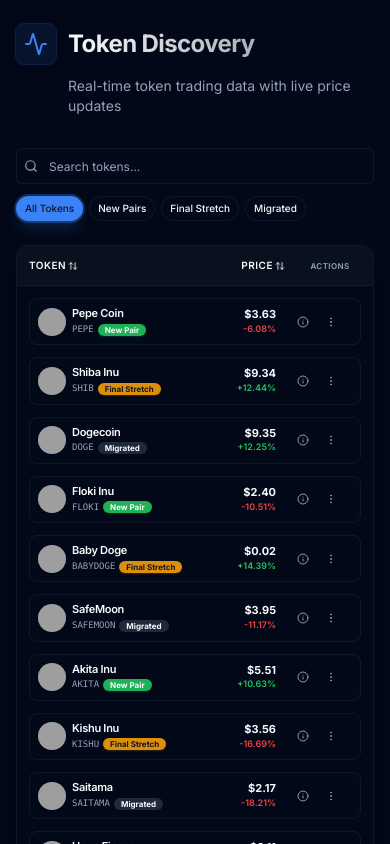
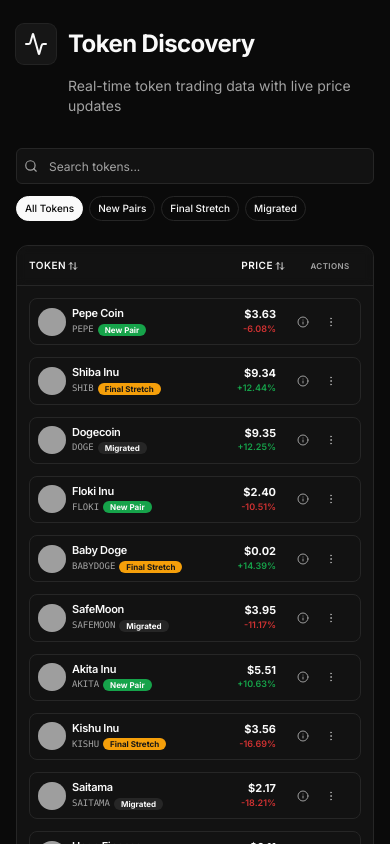
Before and after one commit to jana-1729/token-trading-table, a Next.js app: page / in a window 390 px wide. Shown: the top 844 px of the page. Built offline with nearby package versions, Linux system fonts and the light colour scheme; grey boxes are pictures that could not be loaded.

Commit message:
Refactor color variables in globals.css for improved accessibility and consistency. Update TokenDiscovery, TokenFilters, TokenTable, and related components to utilize new color schemes and enhance UI responsiveness. Adjust badge and table styles for better interaction and visibility.

```diff
--- a/app/globals.css
+++ b/app/globals.css
@@ -4,29 +4,29 @@
 
 @layer base {
   :root {
-    --background: 222.2 84% 4.9%;
-    --foreground: 210 40% 98%;
-    --card: 224 71% 6%;
-    --card-foreground: 210 40% 98%;
-    --popover: 224 71% 6%;
-    --popover-foreground: 210 40% 98%;
-    --primary: 217.2 91.2% 59.8%;
-    --primary-foreground: 222.2 47.4% 11.2%;
-    --secondary: 217.2 32.6% 17.5%;
-    --secondary-foreground: 210 40% 98%;
-    --muted: 217.2 32.6% 17.5%;
-    --muted-foreground: 215 20.2% 65.1%;
-    --accent: 217.2 32.6% 17.5%;
-    --accent-foreground: 210 40% 98%;
-    --destructive: 0 84.2% 60.2%;
-    --destructive-foreground: 210 40% 98%;
-    --border: 217.2 32.6% 17.5%;
-    --input: 217.2 32.6% 17.5%;
-    --ring: 224.3 76.3% 48%;
-    --success: 142.1 70.6% 45.3%;
-    --success-foreground: 210 40% 98%;
+    --background: 0 0% 3.9%;
+    --foreground: 0 0% 98%;
+    --card: 0 0% 7%;
+    --card-foreground: 0 0% 98%;
+    --popover: 0 0% 7%;
+    --popover-foreground: 0 0% 98%;
+    --primary: 0 0% 98%;
+    --primary-foreground: 0 0% 9%;
+    --secondary: 0 0% 14.9%;
+    --secondary-foreground: 0 0% 98%;
+    --muted: 0 0% 14.9%;
+    --muted-foreground: 0 0% 63.9%;
+    --accent: 0 0% 14.9%;
+    --accent-foreground: 0 0% 98%;
+    --destructive: 0 62.8% 50.6%;
+    --destructive-foreground: 0 0% 98%;
+    --border: 0 0% 14.9%;
+    --input: 0 0% 14.9%;
+    --ring: 0 0% 83.1%;
+    --success: 142.1 76.2% 36.3%;
+    --success-foreground: 0 0% 98%;
     --warning: 38 92% 50%;
-    --warning-foreground: 222.2 47.4% 11.2%;
+    --warning-foreground: 0 0% 9%;
     --radius: 0.5rem;
   }
 }
--- a/components/TokenDiscovery.tsx
+++ b/components/TokenDiscovery.tsx
@@ -40,11 +40,11 @@ export function TokenDiscovery() {
           {/* Header */}
           <header className="mb-8 sm:mb-10 lg:mb-12">
             <div className="flex items-center gap-3 mb-3">
-              <div className="p-2 rounded-lg bg-primary/10 ring-1 ring-primary/20">
-                <Activity className="w-6 h-6 sm:w-7 sm:h-7 text-primary" />
+              <div className="p-2 rounded-lg bg-foreground/5 ring-1 ring-foreground/10">
+                <Activity className="w-6 h-6 sm:w-7 sm:h-7 text-foreground" />
               </div>
               <div>
-                <h1 className="text-2xl sm:text-3xl lg:text-4xl font-bold bg-gradient-to-r from-foreground to-foreground/70 bg-clip-text text-transparent">
+                <h1 className="text-2xl sm:text-3xl lg:text-4xl font-bold text-foreground">
                   Token Discovery
                 </h1>
               </div>
--- a/components/tokens/TokenFilters.tsx
+++ b/components/tokens/TokenFilters.tsx
@@ -31,19 +31,19 @@ export const TokenFilters = React.memo(
       <div className="space-y-3 sm:space-y-4 md:space-y-5">
         {/* Search */}
         <div className="relative group">
-          <Search className="absolute left-2 sm:left-3 top-1/2 -translate-y-1/2 w-3.5 h-3.5 sm:w-4 sm:h-4 text-muted-foreground group-focus-within:text-primary transition-colors" />
+          <Search className="absolute left-2 sm:left-3 top-1/2 -translate-y-1/2 w-3.5 h-3.5 sm:w-4 sm:h-4 text-muted-foreground group-focus-within:text-foreground transition-colors" />
           <Input
             type="text"
             placeholder="Search tokens..."
             value={searchQuery}
             onChange={(e) => onSearchChange(e.target.value)}
-            className="pl-8 sm:pl-10 pr-8 sm:pr-10 h-9 sm:h-10 md:h-11 text-xs sm:text-sm bg-card/50 border-border/50 focus:bg-card transition-colors"
+            className="pl-8 sm:pl-10 pr-8 sm:pr-10 h-9 sm:h-10 md:h-11 text-xs sm:text-sm bg-card border-border focus:ring-2 focus:ring-ring transition-all"
           />
           {searchQuery && (
             <Button
               variant="ghost"
               size="icon"
-              className="absolute right-0.5 sm:right-1 top-1/2 -translate-y-1/2 h-7 w-7 sm:h-8 sm:w-8 hover:bg-destructive/10 hover:text-destructive transition-colors"
+              className="absolute right-0.5 sm:right-1 top-1/2 -translate-y-1/2 h-7 w-7 sm:h-8 sm:w-8 hover:bg-accent transition-colors"
               onClick={() => onSearchChange("")}
             >
               <X className="w-3 h-3 sm:w-4 sm:h-4" />
@@ -58,10 +58,10 @@ export const TokenFilters = React.memo(
               key={option.value}
               variant={statusFilter === option.value ? "default" : "outline"}
               className={cn(
-                "cursor-pointer transition-all duration-200 hover:scale-105 active:scale-95 px-2 sm:px-2.5 md:px-3 py-1 sm:py-1.5 text-[10px] sm:text-xs font-medium whitespace-nowrap",
+                "cursor-pointer transition-all duration-200 hover:scale-[1.02] active:scale-95 px-2 sm:px-2.5 md:px-3 py-1 sm:py-1.5 text-[10px] sm:text-xs font-medium whitespace-nowrap",
                 statusFilter === option.value
-                  ? "ring-2 ring-primary/30 shadow-lg shadow-primary/20"
-                  : "hover:bg-accent/50 hover:border-accent-foreground/20"
+                  ? "bg-foreground text-background hover:bg-foreground/90 border-foreground"
+                  : "hover:bg-accent hover:text-accent-foreground"
               )}
               onClick={() => onStatusFilterChange(option.value)}
             >
--- a/components/tokens/TokenTable.tsx
+++ b/components/tokens/TokenTable.tsx
@@ -168,7 +168,7 @@ export const TokenTable = React.memo(() => {
       />
 
       {/* Table Container */}
-      <div className="rounded-xl border border-border/50 bg-card/30 backdrop-blur-sm overflow-hidden shadow-xl shadow-black/5">
+      <div className="rounded-xl border border-border bg-card overflow-hidden">
         <TokenTableHeader
           sortField={sortState.field}
           sortDirection={sortState.direction}
--- a/components/tokens/TokenTableHeader.tsx
+++ b/components/tokens/TokenTableHeader.tsx
@@ -41,8 +41,8 @@ const HeaderCell = React.memo(
         size="sm"
         onClick={() => onSort(field)}
         className={cn(
-          "h-auto p-1 sm:p-1.5 md:p-2 hover:bg-accent/50 font-semibold text-[9px] sm:text-[10px] md:text-xs uppercase tracking-wider transition-all",
-          isActive && "text-primary bg-primary/5",
+          "h-auto p-1 sm:p-1.5 md:p-2 hover:bg-accent font-semibold text-[9px] sm:text-[10px] md:text-xs uppercase tracking-wider transition-all",
+          isActive && "text-foreground bg-accent",
           className
         )}
       >
@@ -58,7 +58,7 @@ HeaderCell.displayName = "HeaderCell";
 export const TokenTableHeader = React.memo(
   ({ sortField, sortDirection, onSort }: TokenTableHeaderProps) => {
     return (
-      <div className="grid grid-cols-[1fr_auto_70px] md:grid-cols-[minmax(200px,2fr)_minmax(100px,1fr)_minmax(100px,1fr)_minmax(100px,1fr)_100px] lg:grid-cols-[minmax(200px,2fr)_minmax(120px,1fr)_minmax(100px,1fr)_minmax(100px,1fr)_minmax(100px,1fr)_minmax(80px,1fr)_minmax(80px,1fr)_120px] gap-1.5 sm:gap-2 md:gap-3 lg:gap-4 px-2 sm:px-3 md:px-4 lg:px-5 py-2 sm:py-3 border-b border-border/50 bg-muted/30 backdrop-blur-sm rounded-t-lg sm:rounded-t-xl sticky top-0 z-10">
+      <div className="grid grid-cols-[1fr_auto_70px] md:grid-cols-[minmax(200px,2fr)_minmax(100px,1fr)_minmax(100px,1fr)_minmax(100px,1fr)_100px] lg:grid-cols-[minmax(200px,2fr)_minmax(120px,1fr)_minmax(100px,1fr)_minmax(100px,1fr)_minmax(100px,1fr)_minmax(80px,1fr)_minmax(80px,1fr)_120px] gap-1.5 sm:gap-2 md:gap-3 lg:gap-4 px-2 sm:px-3 md:px-4 lg:px-5 py-2 sm:py-3 border-b border-border bg-card/50 backdrop-blur-sm rounded-t-lg sm:rounded-t-xl sticky top-0 z-10">
         {/* Token */}
         <div className="flex items-center min-w-0">
           <HeaderCell
--- a/components/tokens/TokenTableRow.tsx
+++ b/components/tokens/TokenTableRow.tsx
@@ -42,8 +42,8 @@ export const TokenTableRow = React.memo(
         animate={{ opacity: 1, y: 0 }}
         exit={{ opacity: 0, y: -20 }}
         className={cn(
-          "grid grid-cols-[1fr_auto_70px] md:grid-cols-[minmax(200px,2fr)_minmax(100px,1fr)_minmax(100px,1fr)_minmax(100px,1fr)_100px] lg:grid-cols-[minmax(200px,2fr)_minmax(120px,1fr)_minmax(100px,1fr)_minmax(100px,1fr)_minmax(100px,1fr)_minmax(80px,1fr)_minmax(80px,1fr)_120px] gap-1.5 sm:gap-2 md:gap-3 lg:gap-4 p-2 sm:p-3 md:p-4 lg:p-5 rounded-lg sm:rounded-xl border border-border/50 bg-card/50 backdrop-blur-sm hover:bg-card hover:border-border hover:shadow-lg hover:shadow-primary/5 transition-all duration-300 group",
-          priceChanged && (priceIncreased ? "bg-success/10 border-success/20" : "bg-destructive/10 border-destructive/20")
+          "grid grid-cols-[1fr_auto_70px] md:grid-cols-[minmax(200px,2fr)_minmax(100px,1fr)_minmax(100px,1fr)_minmax(100px,1fr)_100px] lg:grid-cols-[minmax(200px,2fr)_minmax(120px,1fr)_minmax(100px,1fr)_minmax(100px,1fr)_minmax(100px,1fr)_minmax(80px,1fr)_minmax(80px,1fr)_120px] gap-1.5 sm:gap-2 md:gap-3 lg:gap-4 p-2 sm:p-3 md:p-4 lg:p-5 rounded-lg sm:rounded-xl border border-border bg-card hover:bg-accent/50 hover:border-foreground/10 transition-all duration-300 group",
+          priceChanged && (priceIncreased ? "bg-success/5 border-success/20" : "bg-destructive/5 border-destructive/20")
         )}
       >
         {/* Token Info */}
@@ -53,7 +53,7 @@ export const TokenTableRow = React.memo(
           </div>
           <div className="min-w-0 flex-1">
             <div className="flex items-center gap-1 md:gap-2 mb-0.5">
-              <h3 className="font-semibold truncate text-[11px] sm:text-xs md:text-sm lg:text-base group-hover:text-primary transition-colors leading-tight">
+              <h3 className="font-semibold truncate text-[11px] sm:text-xs md:text-sm lg:text-base group-hover:text-foreground transition-colors leading-tight">
                 {token.name}
               </h3>
               <TokenBadge
@@ -128,7 +128,7 @@ export const TokenTableRow = React.memo(
                 variant="ghost"
                 size="icon"
                 onClick={() => onViewDetails(token)}
-                className="h-7 w-7 sm:h-8 sm:w-8 md:h-9 md:w-9 hover:bg-primary/10 hover:text-primary transition-all opacity-60 group-hover:opacity-100 p-0"
+                className="h-7 w-7 sm:h-8 sm:w-8 md:h-9 md:w-9 hover:bg-accent hover:text-foreground transition-all opacity-60 group-hover:opacity-100 p-0"
               >
                 <Info className="w-3 h-3 sm:w-3.5 sm:h-3.5 md:w-4 md:h-4" />
               </Button>
--- a/components/tokens/TokenTableSkeleton.tsx
+++ b/components/tokens/TokenTableSkeleton.tsx
@@ -12,7 +12,7 @@ export const TokenTableSkeleton = React.memo(
         {Array.from({ length: rows }).map((_, index) => (
           <div
             key={index}
-            className="grid grid-cols-[1fr_auto_70px] md:grid-cols-[minmax(200px,2fr)_minmax(100px,1fr)_minmax(100px,1fr)_minmax(100px,1fr)_100px] lg:grid-cols-[minmax(200px,2fr)_minmax(120px,1fr)_minmax(100px,1fr)_minmax(100px,1fr)_minmax(100px,1fr)_minmax(80px,1fr)_minmax(80px,1fr)_120px] gap-1.5 sm:gap-2 md:gap-3 lg:gap-4 p-2 sm:p-3 md:p-4 lg:p-5 rounded-lg sm:rounded-xl border border-border/30 bg-card/30"
+            className="grid grid-cols-[1fr_auto_70px] md:grid-cols-[minmax(200px,2fr)_minmax(100px,1fr)_minmax(100px,1fr)_minmax(100px,1fr)_100px] lg:grid-cols-[minmax(200px,2fr)_minmax(120px,1fr)_minmax(100px,1fr)_minmax(100px,1fr)_minmax(100px,1fr)_minmax(80px,1fr)_minmax(80px,1fr)_120px] gap-1.5 sm:gap-2 md:gap-3 lg:gap-4 p-2 sm:p-3 md:p-4 lg:p-5 rounded-lg sm:rounded-xl border border-border bg-card"
             style={{ animationDelay: `${index * 50}ms` }}
           >
             {/* Token info */}
--- a/components/ui/badge.tsx
+++ b/components/ui/badge.tsx
@@ -8,16 +8,16 @@ const badgeVariants = cva(
     variants: {
       variant: {
         default:
-          "border-transparent bg-primary text-primary-foreground hover:bg-primary/80 shadow-sm",
+          "border-transparent bg-foreground text-background hover:bg-foreground/90",
         secondary:
           "border-transparent bg-secondary text-secondary-foreground hover:bg-secondary/80",
         destructive:
-          "border-transparent bg-destructive/90 text-destructive-foreground hover:bg-destructive shadow-sm",
-        outline: "text-foreground border-border/50 hover:bg-accent/50",
+          "border-transparent bg-destructive text-destructive-foreground hover:bg-destructive/90",
+        outline: "text-foreground border-border hover:bg-accent",
         success:
-          "border-transparent bg-success/90 text-success-foreground hover:bg-success shadow-sm shadow-success/20",
+          "border-transparent bg-success text-success-foreground hover:bg-success/90",
         warning:
-          "border-transparent bg-warning/90 text-warning-foreground hover:bg-warning shadow-sm shadow-warning/20",
+          "border-transparent bg-warning text-warning-foreground hover:bg-warning/90",
       },
     },
     defaultVariants: {
```
